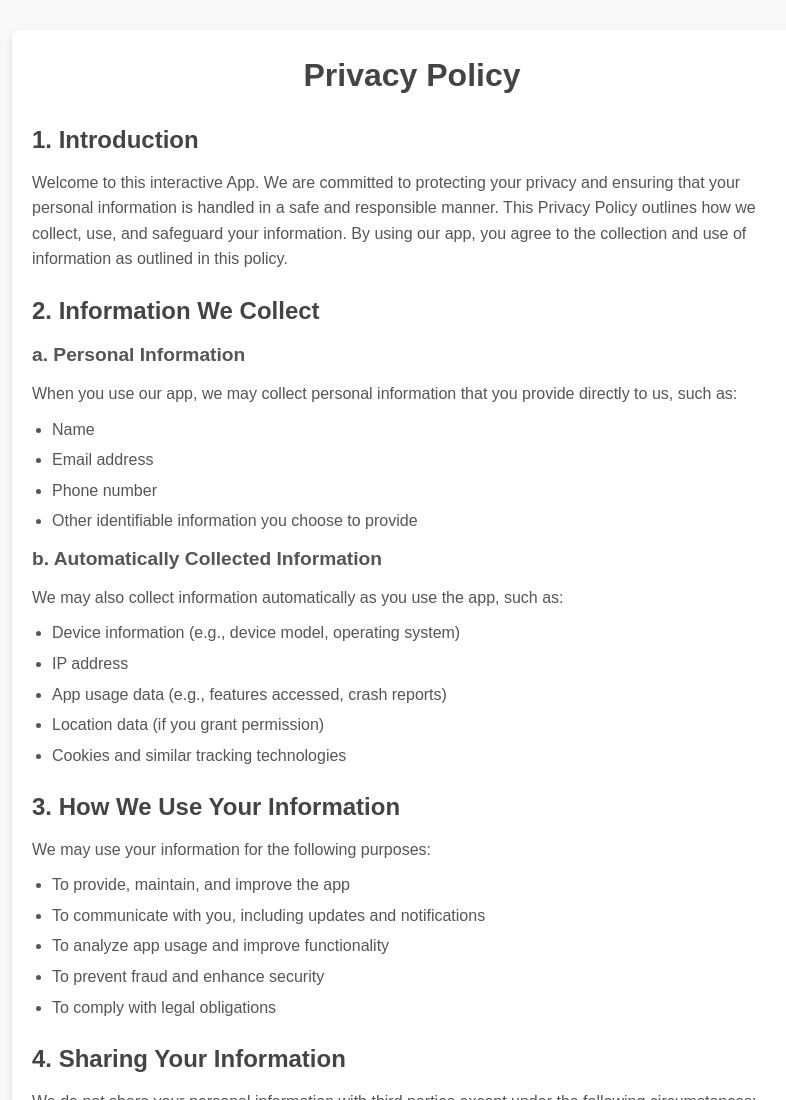
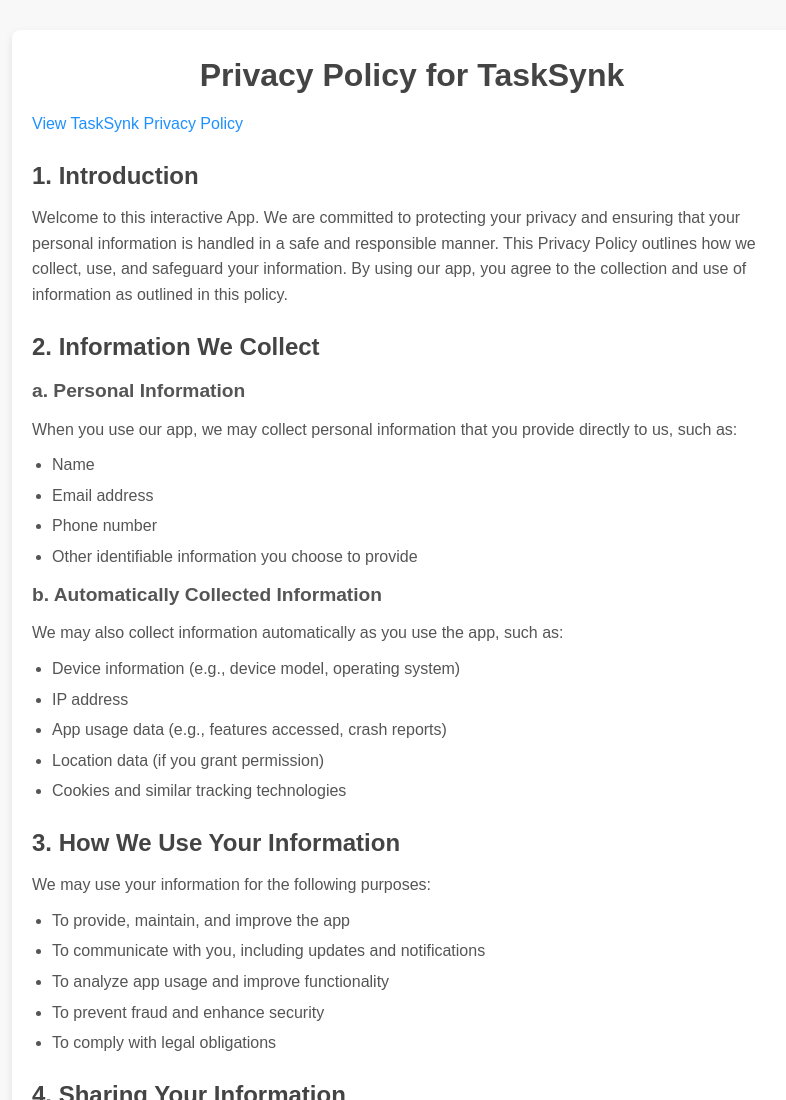
Before and after one commit to tyagi-nishant/PrivacyPolicy, a plain HTML site: page index.html in a window 1280 px wide. Shown: the top 1100 px of the page, without its empty margins (228-1014 px from the left). Drawn offline with Linux system fonts and the light colour scheme.

Commit message:
update2 for TaskSynk

```diff
--- a/index.html
+++ b/index.html
@@ -11,7 +11,10 @@
 
     <div class="container">
         <header>
-            <h1>Privacy Policy</h1>
+            <h1>Privacy Policy for TaskSynk</h1>
+            <nav>
+                <a href="TaskSynk/PrivacyPolicy.html">View TaskSynk Privacy Policy</a>
+            </nav>
         </header>
 
         <section>
```
